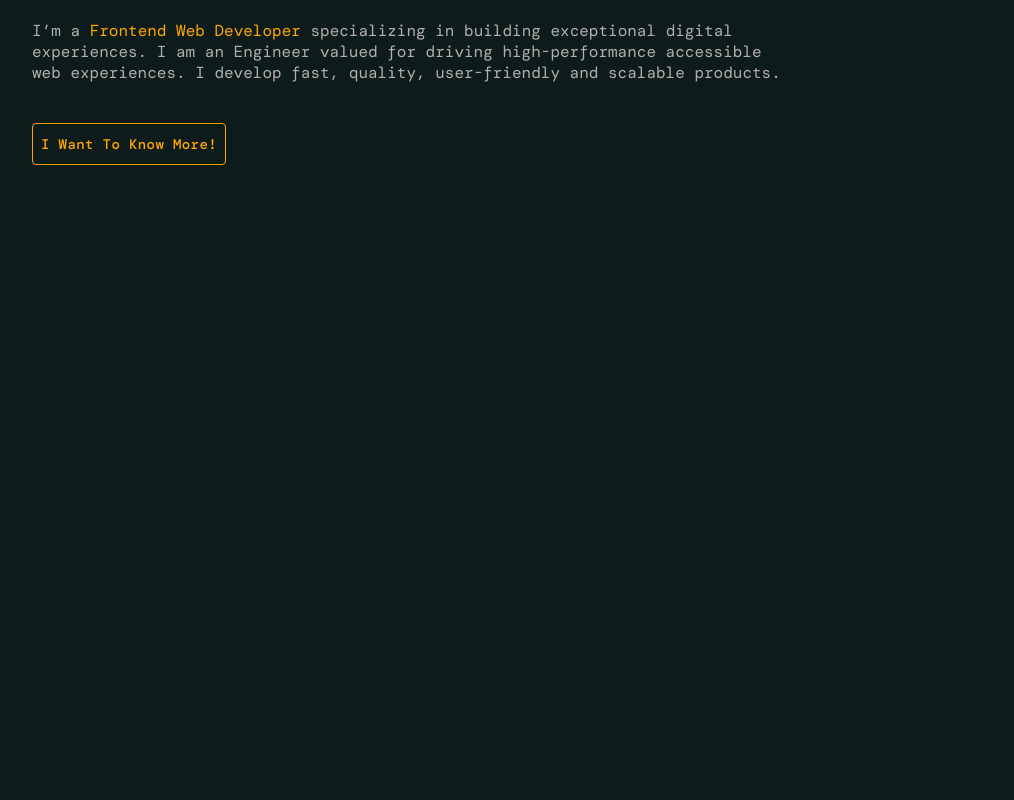
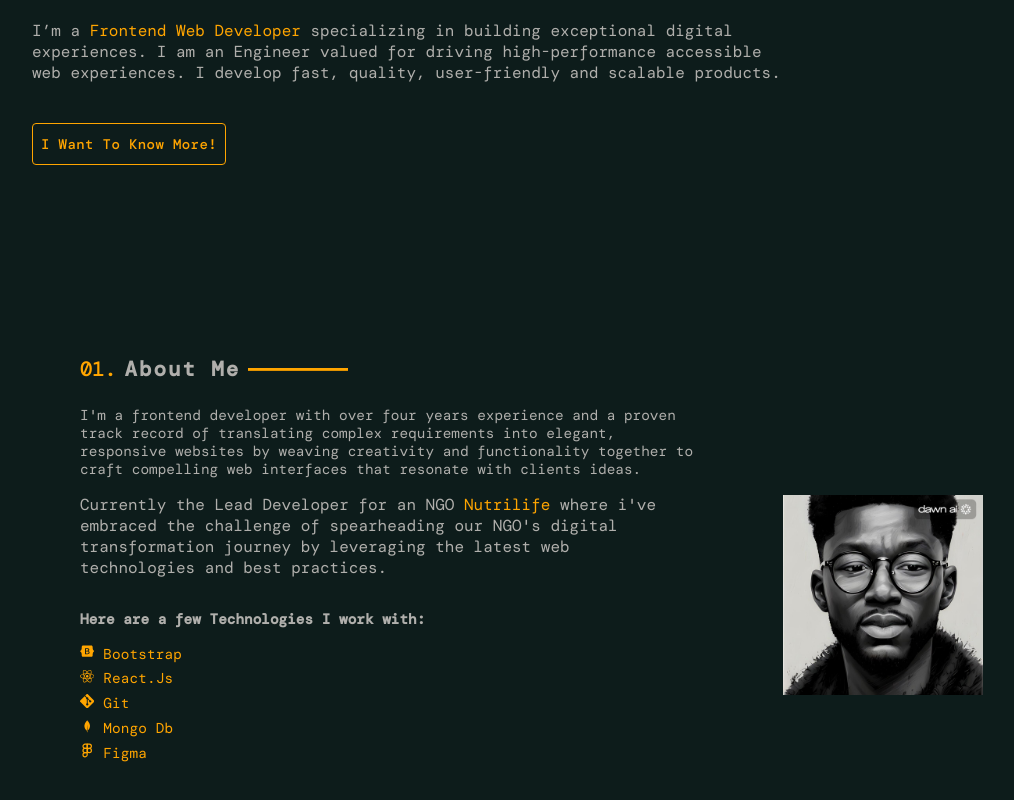
Before and after one commit to ImoDavid/localhost, a React (Vite) app: page /nav in a window 1280 px wide. Shown: the part 466-1266 px from the top of the page, without its empty margins (64-1078 px from the left). Before the commit the page ends 800 px from the top, so only its background shows below. Built offline with nearby package versions, Linux system fonts and the light colour scheme; a web font is replaced by a local one.

Commit message:
feat: About section in progress

```diff
--- a/src/App.jsx
+++ b/src/App.jsx
@@ -1,36 +1,32 @@
-import React, {useState, useEffect} from "react";
+import React, { useState, useEffect } from "react";
 import { Route, Routes } from "react-router-dom";
 import { Navbar } from "./components/Navbar";
 import { Header } from "./components/Header";
 import { Loader } from "./components/Loader";
+import { About } from "./components/About";
 
 function App() {
   const [loading, setLoading] = useState(true);
   useEffect(() => {
     setTimeout(() => {
-      setLoading(false)
+      setLoading(false);
     }, 3000);
-  })
+  });
 
-  if (loading){
-    return (
-      <Loader/>
-      )
-  }else{
+  if (loading) {
+    return <Loader />;
+  } else {
     return (
       <>
-      {/* <Routes>
+        {/* <Routes>
       <Route path="/nav" element={<Navbar />} />
       </Routes> */}
-      <Navbar/>
-       <Header/>
+        <Navbar />
+        <Header />
+        <About />
       </>
-    )
-
+    );
   }
-
-
-
 }
 
 export default App;
--- /dev/null
+++ b/src/components/About/About.jsx
@@ -0,0 +1,175 @@
+import React from "react";
+import { Container, Stack, Typography, Box, styled } from "@mui/material";
+import { BsGit } from "react-icons/bs";
+import { FaBootstrap } from "react-icons/fa";
+import { FaReact } from "react-icons/fa";
+import { BiLogoMongodb } from "react-icons/bi";
+import { FiFigma } from "react-icons/fi";
+
+import { colors } from "../../styles/globals";
+import { Heading } from "../typography/";
+import testfile from "../../assets/testfile.jpeg";
+
+const StyledStack = styled(Box)({
+  display: "flex",
+  alignItems: "center",
+  color: colors.ORANGE,
+  textTransform: "capitalize",
+  fontSize: ["1rem", "0.4rem"],
+  marginBottom: ["0.2rem", "0.2rem"],
+});
+
+const About = () => {
+  return (
+    <>
+      <Container maxwidth="md">
+        <Box
+          minHeight={"100%"}
+          paddingX={["1rem", "5rem"]}
+          marginTop={["6rem", "12rem"]}
+          marginBottom={["1rem", "2rem"]}
+        >
+          <Box>
+            <Heading number={"01."} title={"About Me"} />
+          </Box>
+          <Stack direction={["column", "row"]}>
+            <Box width={["100%", "65%"]} paddingY={"1.5rem"}>
+              <Typography
+                variant="p"
+                fontSize={["1rem", "0.9rem"]}
+                color={colors.OFF_WHITE}
+              >
+                I'm a frontend developer with over four years experience and a
+                proven track record of translating complex requirements into
+                elegant, responsive websites by weaving creativity and
+                functionality together to craft compelling web interfaces that
+                resonate with clients ideas.
+              </Typography>
+
+              <Typography
+                variant="p"
+                fontSize={["1rem", "1rem"]}
+                color={colors.OFF_WHITE}
+                display={"block"}
+                marginY={"1rem"}
+              >
+                Currently the Lead Developer for an NGO{" "}
+                <span style={{ color: "orange" }}>Nutrilife </span> where i've
+                embraced the challenge of spearheading our NGO's digital
+                transformation journey by leveraging the latest web technologies
+                and best practices.
+              </Typography>
+              <Box marginTop={"2rem"}>
+                <Typography
+                  variant="p"
+                  fontSize={["1rem", "0.9rem"]}
+                  color={colors.OFF_WHITE}
+                  fontWeight={900}
+                >
+                  Here are a few Technologies I work with:
+                </Typography>
+                <Stack direction={"row"}>
+                  <Box marginY={2}>
+                    <StyledStack>
+                      <Typography fontSize={"0.9rem"}>
+                        {" "}
+                        <span>
+                          <FaBootstrap />{" "}
+                        </span>{" "}
+                        bootstrap
+                      </Typography>
+                    </StyledStack>
+                    <StyledStack>
+                      <Typography fontSize={"0.9rem"}>
+                        {" "}
+                        <span>
+                          <FaReact />{" "}
+                        </span>{" "}
+                        React.js
+                      </Typography>
+                    </StyledStack>
+                    <StyledStack>
+                      <Typography fontSize={"0.9rem"}>
+                        {" "}
+                        <span>
+                          <BsGit />
+                        </span>{" "}
+                        git
+                      </Typography>
+                    </StyledStack>
+                    <StyledStack>
+                      <Typography fontSize={"0.9rem"}>
+                        {" "}
+                        <span>
+                          <BiLogoMongodb />{" "}
+                        </span>{" "}
+                        mongo db
+                      </Typography>
+                    </StyledStack>
+                    <StyledStack>
+                      <Typography fontSize={"0.9rem"}>
+                        {" "}
+                        <span>
+                          <FiFigma />{" "}
+                        </span>{" "}
+                        figma
+                      </Typography>
+                    </StyledStack>
+                  </Box>
+                </Stack>
+              </Box>
+            </Box>
+            <Box
+              width={["100%", "35%"]}
+              padding={"1.5rem"}
+              display={"flex"}
+              justifyContent={"center"}
+              alignItems={"center"}
+            >
+              <Box
+                component={"img"}
+                src={testfile}
+                height={[200, 200]}
+                width={[200, 200]}
+                display={"block"}
+              />
+            </Box>
+          </Stack>
+        </Box>
+      </Container>
+    </>
+  );
+};
+
+export default About;
+
+// "Hello there! I'm [Your Name], a passionate frontend developer with a unique role as the Lead Developer at [NGO's Name].
+// With a keen eye for design and a knack for turning ideas into user - friendly digital experiences, I've been instrumental in driving the digital revolution of our NGO.
+
+// As a seasoned frontend developer, I've had the privilege of weaving creativity and functionality together to craft compelling web interfaces that resonate with our NGO's mission.
+//With[X] years of experience in the field, I have a proven track record of translating complex requirements into elegant,
+//responsive designs that enhance user engagement and elevate the online presence of our organization.
+
+// In my role as Lead Developer, I've embraced the challenge of spearheading our NGO's digital transformation journey.
+//By leveraging the latest web technologies and best practices, I've led a dynamic team in creating intuitive platforms that empower our supporters and stakeholders
+//to connect with our cause in meaningful ways.From optimizing user experiences to ensuring seamless interactions across devices, I'm committed to delivering digital solutions that leave a lasting impact.
+
+// Beyond the lines of code, I'm dedicated to understanding the unique needs of our NGO and aligning digital strategies with our overarching goals.
+//My passion for innovation fuels my desire to continuously learn and adapt, ensuring that our online presence remains at the forefront of the digital landscape.
+
+// When I'm not immersed in pixels and code, you can find me exploring the world of design, collaborating with fellow tech enthusiasts,
+//and seeking out opportunities to make a positive difference through technology.
+
+// Join me on this exciting journey as we harness the power of technology to further the mission of[NGO's Name] and create a brighter digital future for our cause."
+
+// Hello, I'm [Your Name], a frontend developer with a passion for crafting engaging digital experiences. Currently leading development efforts,
+// I'm focused on leveraging my skills to push boundaries and create innovative solutions. With [X] years in the field, I've honed the art of translating complex ideas into user - friendly designs.
+
+// As a Lead Developer, I'm committed to staying at the forefront of technology trends, ensuring that our online platforms are modern,
+//responsive, and intuitive.My dedication to seamless user interactions and a keen eye for design aesthetics drive my work.I thrive on collaborating
+//with talented teams and love to explore creative solutions that leave a lasting impact.
+
+// Beyond coding, I'm an avid design enthusiast, always seeking fresh inspiration to infuse into my projects.
+//I'm excited by the possibilities that technology offers and how it can shape the way we connect and engage in the digital age.
+
+// Join me as I continue to explore the exciting intersection of design and technology, pushing for innovative solutions and enhancing digital experiences.
--- /dev/null
+++ b/src/components/About/index.js
@@ -0,0 +1 @@
+export {default as About} from './About'
--- a/src/components/Navbar/Navbar.jsx
+++ b/src/components/Navbar/Navbar.jsx
@@ -1,7 +1,6 @@
 // eslint-disable-next-line no-unused-vars
 import React, { useState } from "react";
 import { Link as RRLink, NavLink } from "react-router-dom";
-import PropTypes from "prop-types";
 import { BsFillBugFill } from "react-icons/bs";
 import { RxHamburgerMenu } from "react-icons/rx";
 import { AiOutlineDownload } from "react-icons/ai";
@@ -14,8 +13,6 @@ import {
   styled,
   Typography,
   Button,
-  useScrollTrigger,
-  Slide,
 } from "@mui/material";
 import { colors } from "../../styles/globals";
 //import LOGO from "../../assets/logo.jpg";
@@ -94,29 +91,6 @@ const MobileLink = styled(NavLink)({
   },
 });
 
-function HideOnScroll(props) {
-  const { children, window } = props;
-  // Note that you normally won't need to set the window ref as useScrollTrigger
-  // will default to window.
-  // This is only being set here because the demo is in an iframe.
-  const trigger = useScrollTrigger({
-    target: window ? window() : undefined,
-  });
-
-  return (
-    <Slide appear={false} direction="down" in={!trigger}>
-      {children}
-    </Slide>
-  );
-}
-HideOnScroll.propTypes = {
-  children: PropTypes.element.isRequired,
-  /**
-   * Injected by the documentation to work in an iframe.
-   * You won't need it on your project.
-   */
-  window: PropTypes.func,
-};
 
 const Navbar = () => {
   const [navbarOpen, setNavbarOpen] = useState(false);
@@ -125,7 +99,7 @@ const Navbar = () => {
       <AppBar
         position="sticky"
         sx={{
-          backgroundColor: "rgb(13, 28, 27)",
+          background: "rgba(13, 28, 27,0.9)",
           padding: "0rem",
           boxShadow: "none",
         }}
@@ -247,12 +221,11 @@ const Navbar = () => {
               backgroundColor={colors.MOBILENAV}
             >
               <Box
-                display={["block", "none"]}
-                fontSize={"1.5rem"}
+                Color={colors.ORANGE}
+                fontSize={"2.5rem"}
                 onClick={() => {
                   setNavbarOpen(!navbarOpen);
                 }}
-                color={colors.ORANGE}
                 sx={{
                   display: {
                     xs: "block",
--- /dev/null
+++ b/src/components/typography/Heading.jsx
@@ -0,0 +1,37 @@
+import React from "react";
+import { Stack, Typography, Divider } from "@mui/material";
+import { colors } from "../../styles/globals";
+
+const Heading = ({ number, title }) => {
+  return (
+    <>
+      <Stack direction={"row"} justifyContent={"start"} alignItems={"center"}>
+        <Typography
+          variant="h1"
+          fontSize={"1.3rem"}
+          fontWeight={"500"}
+          color={colors.ORANGE}
+          mr={"0.5rem"}
+        >
+          {number}
+        </Typography>
+        <Typography
+          variant="h1"
+          fontWeight={"900"}
+          fontSize={["1rem", "1.3rem"]}
+          color={colors.OFF_WHITE}
+          letterSpacing={"2px"}
+        >
+          {title}
+        </Typography>
+        <Divider
+          sx={{ height: ".1rem", marginX: ".5rem" }}
+          color={colors.ORANGE}
+          width={["100px", "200px"]}
+        />
+      </Stack>
+    </>
+  );
+};
+
+export default Heading;
--- /dev/null
+++ b/src/components/typography/index.js
@@ -0,0 +1 @@
+export {default as Heading} from './Heading'
```
Also changed, not shown: src/assets/testfile.jpeg (added).
